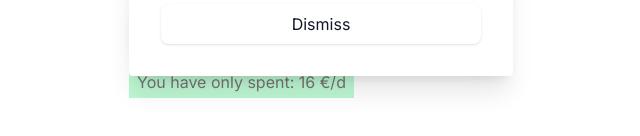
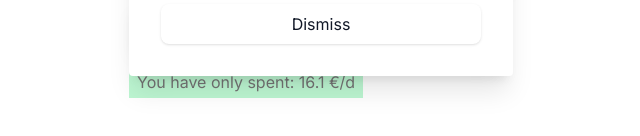
Before and after one commit to WendtOle/daily-spending-limit, a Next.js app: page / in a window 1280 px wide. Shown: the part 518-654 px from the top of the page, without its empty margins (319-959 px from the left). Built offline with nearby package versions, Linux system fonts and the light colour scheme.

Commit message:
Allow more precise DSL values

```diff
--- a/app/Chart.tsx
+++ b/app/Chart.tsx
@@ -48,6 +48,8 @@ export default function Chart({ current }: ChartProps) {
     );
   };
 
+  const customRound = (value: number) => parseFloat(value.toFixed(1));
+
   const getDSLChart = ({
     currentBudget,
     budgetOffset,
@@ -68,14 +70,14 @@ export default function Chart({ current }: ChartProps) {
     }
     const actualCurrentBudget = currentBudget - budgetOffset;
     const actualStartBudget = startBudget - budgetOffset;
-    const idealDSL = Math.floor(actualStartBudget / periodLength);
-    const youShouldTargetDSL = Math.floor(actualCurrentBudget / daysLeft);
+    const idealDSL = customRound(actualStartBudget / periodLength);
+    const youShouldTargetDSL = customRound(actualCurrentBudget / daysLeft);
     const actualSpendUntilNow =
       actualStartBudget !== actualCurrentBudget
         ? actualStartBudget - actualCurrentBudget
         : undefined;
     const actualCurrentDSL = actualSpendUntilNow
-      ? Math.floor(actualSpendUntilNow / Math.max(daysDone, 1))
+      ? customRound(actualSpendUntilNow / Math.max(daysDone, 1))
       : 0;
     return (
       <DSLChart
```
